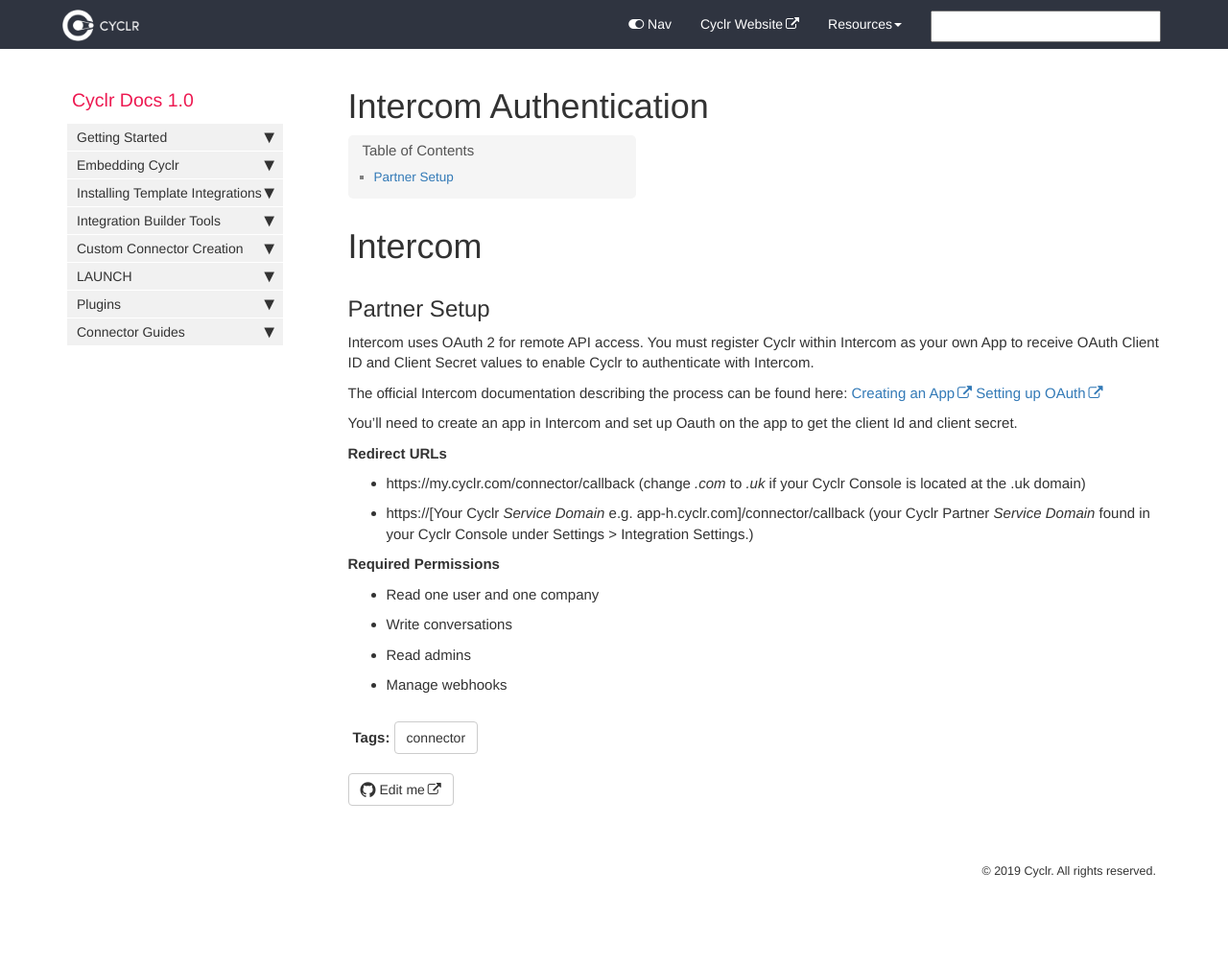
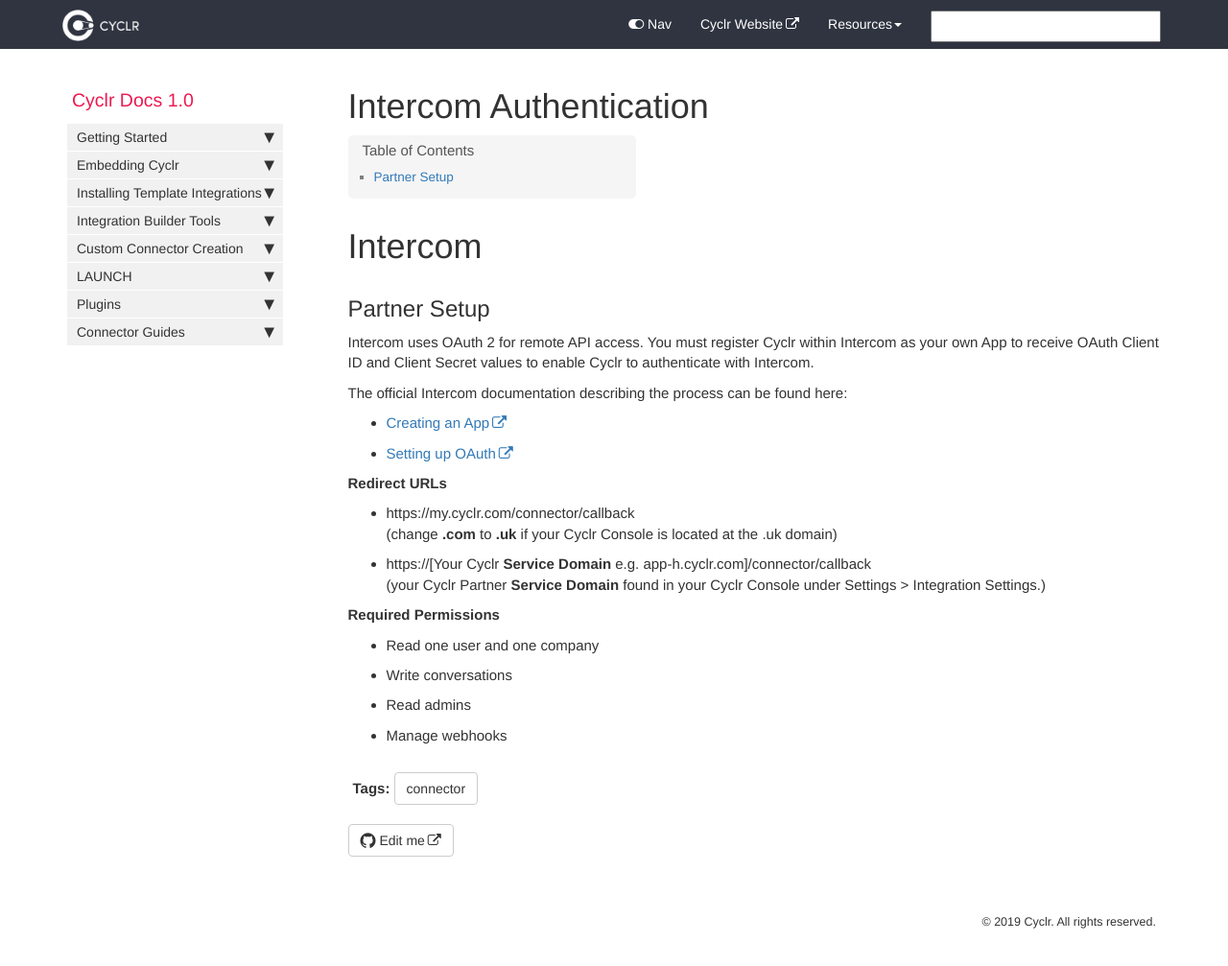
Before and after one commit to sneakysneak/docs, a Jekyll site: the page built from pages/connector-authentication/intercom.md, in a window 1280 px wide and 1031 px high. Shown: the top 1007 px of the window at 96% size. Built offline with Jekyll 4.4.1, drawn with Linux system fonts in a browser that asks for light colours; nearby versions of some CDN libraries; comment, search, counter and statistics services are not loaded.

Commit message:
Update intercom.md

```diff
--- a/pages/connector-authentication/intercom.md
+++ b/pages/connector-authentication/intercom.md
@@ -13,18 +13,15 @@ Partner Setup
 Intercom uses OAuth 2 for remote API access. You must register Cyclr within Intercom as your own App to receive OAuth Client ID and Client Secret values to enable Cyclr to authenticate with Intercom.
 
 The official Intercom documentation describing the process can be found here:
-[Creating an App](https://developers.intercom.com/building-apps/docs/get-started-developing-on-intercom)
-[Setting up OAuth](https://developers.intercom.com/building-apps/docs/setting-up-oauth)
-
-
-You'll need to create an app in Intercom and set up Oauth on the app to get the client Id and client secret.
+* [Creating an App](https://developers.intercom.com/building-apps/docs/get-started-developing-on-intercom)
+* [Setting up OAuth](https://developers.intercom.com/building-apps/docs/setting-up-oauth)
 
 
 **Redirect URLs**
-* https://my.cyclr.com/connector/callback
-(change *.com* to *.uk* if your Cyclr Console is located at the .uk domain)
-* https://[Your Cyclr *Service Domain* e.g. app-h.cyclr.com]/connector/callback
-(your Cyclr Partner *Service Domain* found in your Cyclr Console under Settings > Integration Settings.)
+* https://my.cyclr.com/connector/callback \
+(change **.com** to **.uk** if your Cyclr Console is located at the .uk domain)
+* https://[Your Cyclr **Service Domain** e.g. app-h.cyclr.com]/connector/callback \
+(your Cyclr Partner **Service Domain** found in your Cyclr Console under Settings > Integration Settings.)
 
 
 **Required Permissions**
```
